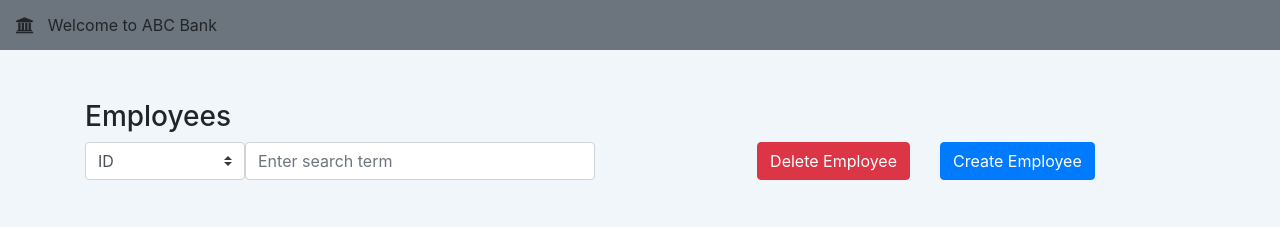
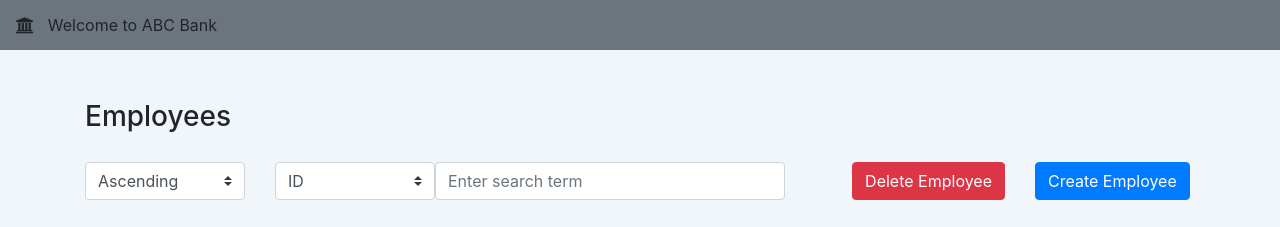
Before and after one commit to nikitadhiman/crud-table, a website: page index.html in a window 1280 px wide. Shown: the top 227 px of the page. Drawn offline with nearby package versions, Linux system fonts and the light colour scheme; no server answers.

Commit message:
Crud table sort option

```diff
--- a/index.css
+++ b/index.css
@@ -86,7 +86,9 @@
 	height: fit-content;
 	overflow: hidden;
 }
-
+.row-filter{
+	padding-top: 20px;
+}
 
 /* ====== */
 
--- a/index.html
+++ b/index.html
@@ -26,9 +26,15 @@
             </div>
         </div>
 
-        <div class="row">
+        <div class="row row-filter">
             <div class="col-2 col-xs-3">
-
+                <select class="col-xs-3 custom-select input-sm" id="column-filter-dropdown-order"
+                    onchange="setSortOrder(this)">
+                    <option value="asc"> Ascending</option>
+                    <option value="desc">Descending</option>
+                </select>
+            </div>
+            <div class="col-2 col-xs-3">
                 <select class="col-xs-3 custom-select input-sm" id="column-filter-dropdown"
                     onchange="setFilterKey(this)"></select>
             </div>
@@ -37,16 +43,16 @@
                     aria-label="Text input with dropdown button" placeholder="Enter search term">
             </div>
 
-            <div class="col-3">
+            <div class="col-2">
                 <button class="btn btn-danger delete-button" data-toggle="modal" data-target="#deleteEmployee">Delete
                     Employee</button>
             </div>
-            <div class="col-3">
+            <div class="col-2">
                 <button class="btn btn-primary" data-toggle="modal" data-target="#createEmployee">Create
                     Employee</button>
             </div>
+
         </div>
-
 
         <div class="modal fade" id="deleteEmployee" tabindex="-1" role="dialog" aria-labelledby="deleteEmployeeLabel"
             aria-hidden="true">
@@ -136,7 +142,7 @@
                     </div>
                     <div class="modal-footer">
                         <button type="button" class="btn btn-secondary" data-dismiss="modal">Close</button>
-                        <button type="button" class="btn btn-primary"  onclick="addEmployee()">Add</button>
+                        <button type="button" class="btn btn-primary" onclick="addEmployee()">Add</button>
                     </div>
                 </div>
             </div>
--- a/index.js
+++ b/index.js
@@ -15,6 +15,7 @@
 }
 
 var currentColumnFilter = '';
+var currentSortOrder = 'asc';
 var totalCount = 0;
 var pageSize = 8;
 var previousPageSize = 0;
@@ -110,6 +111,22 @@
 
 setFilterKey = (key) => {
   currentColumnFilter = key.value;
+  setSortOrder(currentSortOrder);
+}
+
+setSortOrder = (key) => {
+  currentSortOrder = key.value;
+  if (currentSortOrder == 'asc') {
+    allEmployeeData = allEmployeeData.sort( (a, b) => {
+      return a[currentColumnFilter].toString().localeCompare(b[currentColumnFilter]);
+    })
+  } else {
+    allEmployeeData = allEmployeeData.sort( (a, b) => {
+      return b[currentColumnFilter].toString().localeCompare(a[currentColumnFilter]);
+    })
+  }
+
+  applyPagination(allEmployeeData);
 }
 
 applyPagination = (tableData) => {
@@ -151,18 +168,18 @@
 
 addEmployee = () => {
 
-  let id  = allEmployeeData.length + 1;
+  let id = allEmployeeData.length + 1;
   let addedEmpId = document.getElementById("employeeId").value;
 
-  if(!addedEmpId){
+  if (!addedEmpId) {
     return false;
     alert('Enter employee ID');
   }
 
-  let otherRecord = allEmployeeData.filter( record => record.employeeCode != addedEmpId);
+  let otherRecord = allEmployeeData.filter(record => record.employeeCode != addedEmpId);
 
   let request = {
-    "id" : id,
+    "id": id,
     "jobTitleName": document.getElementById("employeeJT").value,
     "firstName": document.getElementById("firstName").value,
     "lastName": document.getElementById("lastName").value,
@@ -186,20 +203,20 @@
 
   let deleteEmpId = document.getElementById("employeeIdDelete").value;
 
-  if(!deleteEmpId){
+  if (!deleteEmpId) {
     return false;
     alert('Enter employee ID to delete');
   }
 
-  let recordMatch = allEmployeeData.filter( record => record.employeeCode == deleteEmpId);
+  let recordMatch = allEmployeeData.filter(record => record.employeeCode == deleteEmpId);
 
-  if(recordMatch.length == 0){
+  if (recordMatch.length == 0) {
     console.log('record not present');
     alert('Employee ID not present');
     return false;
   }
 
-  let otherRecord = allEmployeeData.filter( record => record.employeeCode != deleteEmpId);
+  let otherRecord = allEmployeeData.filter(record => record.employeeCode != deleteEmpId);
   allEmployeeData = otherRecord;
   applyPagination(otherRecord);
   $('#deleteEmployee').modal('hide');
```
